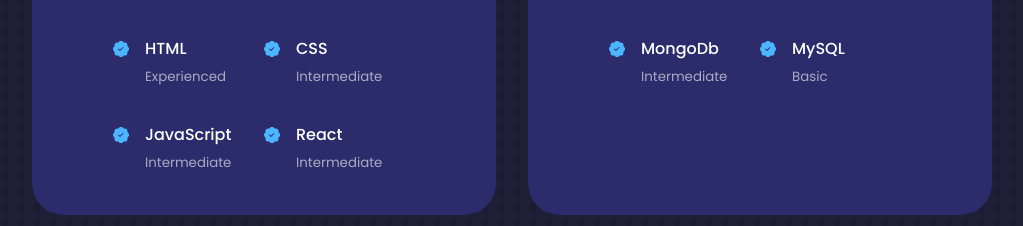
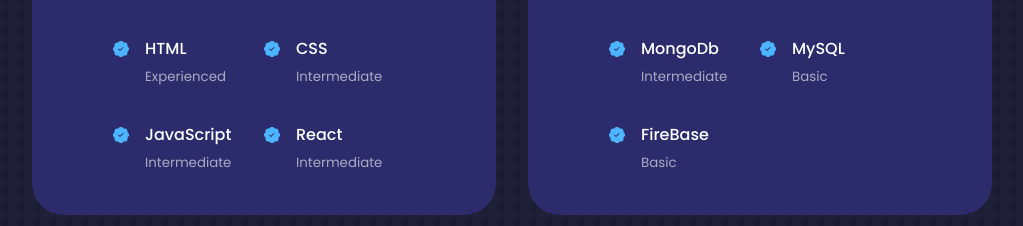
Before and after one commit to botirjonshokirov/portfolio-website, a React (Create React App) app: page / in a window 1280 px wide. Shown: the part 1721-1947 px from the top of the page, without its empty margins (128-1151 px from the left). Built offline with nearby package versions, Linux system fonts and the light colour scheme.

Commit message:
added some

```diff
--- a/src/components/experience/Experience.jsx
+++ b/src/components/experience/Experience.jsx
@@ -64,7 +64,13 @@
                 <small className="text-light">Basic</small>
               </div>
             </article>
-
+            <article className="experience__details">
+              <BsPatchCheckFill className="experience__details-icon" />
+              <div>
+                <h4>FireBase</h4>
+                <small className="text-light">Basic</small>
+              </div>
+            </article>
           </div>
         </div>
       </div>
```
